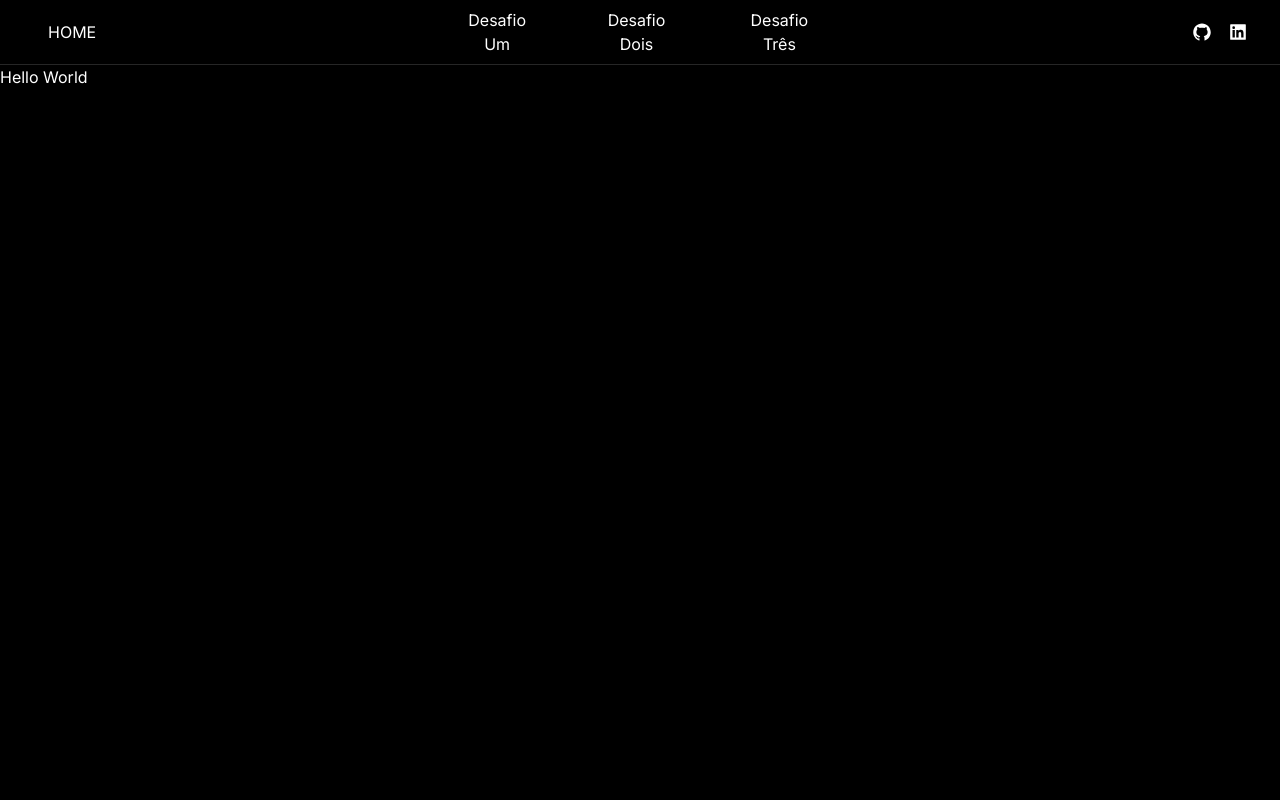
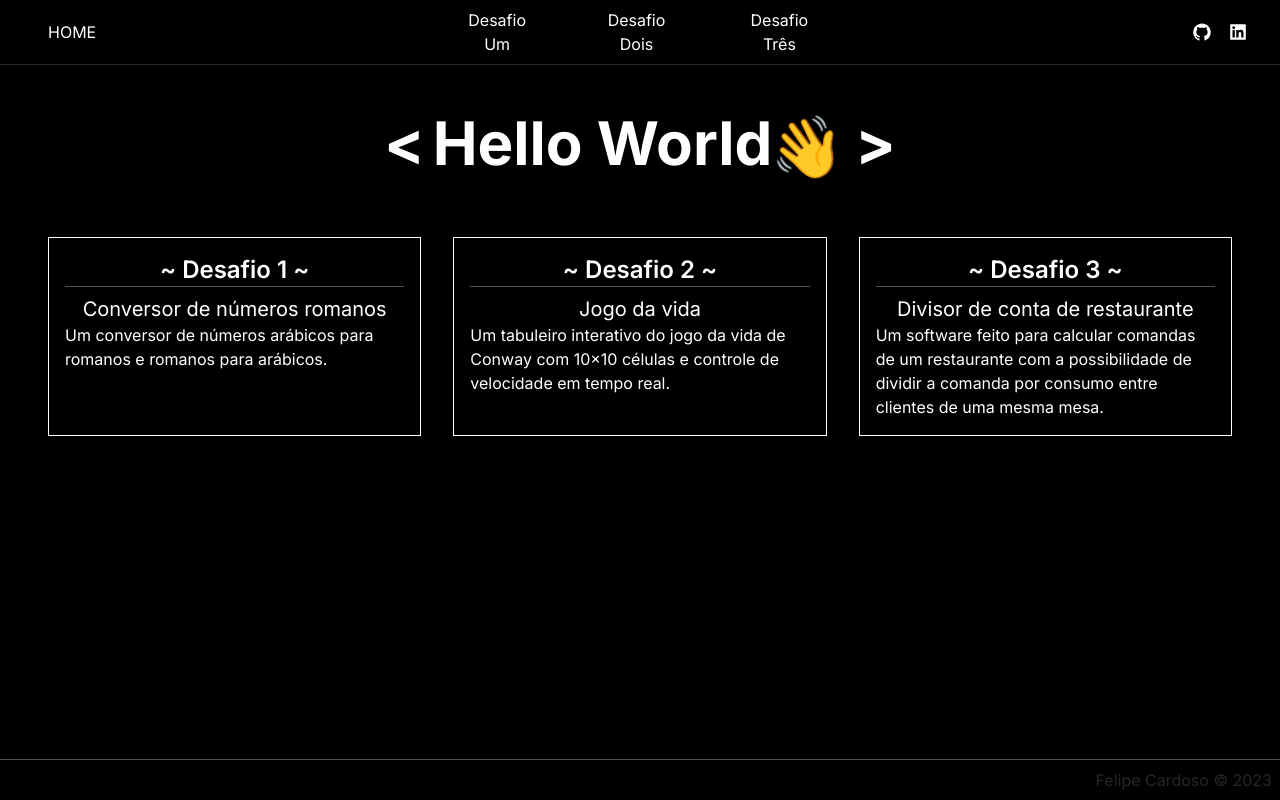
Before and after one commit to imLymei/desafios-rdo, a Next.js app: page / in a window 1280 px wide. Built offline with nearby package versions, Linux system fonts and the light colour scheme.

Commit message:
feat: finalized challenges

```diff
--- a/app/desafio-tres/page.tsx
+++ b/app/desafio-tres/page.tsx
@@ -423,7 +423,7 @@ function Page() {
 		<div className='grid grid-cols-1 sm:grid-cols-3 grid-rows-3 sm:grid-rows-1 gap-4 p-8 h-[1800px] sm:h-[800px]'>
 			<AddForms />
 			<div className='h-full flex flex-col gap-4 p-2 border border-white rounded-sm'>
-				<p className='flex justify-center items-center text-2xl font-bold'>Lista:</p>
+				<p className='flex justify-center items-center text-2xl font-bold'>Dados:</p>
 
 				<div className='flex flex-col flex-auto'>
 					<div className='flex gap-2 overflow-hidden'>
--- a/app/desafio-um/page.tsx
+++ b/app/desafio-um/page.tsx
@@ -149,7 +149,12 @@ function Page() {
 						<p>I = 1</p>
 					</div>
 				</form>
-				<div className='flex justify-between items-center p-2 border border-t-0 w-full border-white rounded-b-sm'>
+				<div
+					className={`flex justify-between items-center p-2 border border-t-0 w-full border-white rounded-b-sm origin-top transition-all ${
+						result == undefined
+							? 'scale-0 opacity-0 -translate-y-full'
+							: 'scale-100 opacity-100 translate-y-0'
+					}`}>
 					<p>Resultado:</p>
 					<p className={typeof result == 'string' ? 'font-serif' : ''}>{result}</p>
 				</div>
--- a/app/globals.css
+++ b/app/globals.css
@@ -2,82 +2,8 @@
 @tailwind components;
 @tailwind utilities;
 
-@layer base {
-	:root {
-		--background: 0 0% 100%;
-		--foreground: 222.2 47.4% 11.2%;
-
-		--muted: 210 40% 96.1%;
-		--muted-foreground: 215.4 16.3% 46.9%;
-
-		--popover: 0 0% 100%;
-		--popover-foreground: 222.2 47.4% 11.2%;
-
-		--card: 0 0% 100%;
-		--card-foreground: 222.2 47.4% 11.2%;
-
-		--border: 214.3 31.8% 91.4%;
-		--input: 214.3 31.8% 91.4%;
-
-		--primary: 222.2 47.4% 11.2%;
-		--primary-foreground: 210 40% 98%;
-
-		--secondary: 210 40% 96.1%;
-		--secondary-foreground: 222.2 47.4% 11.2%;
-
-		--accent: 210 40% 96.1%;
-		--accent-foreground: 222.2 47.4% 11.2%;
-
-		--destructive: 0 100% 50%;
-		--destructive-foreground: 210 40% 98%;
-
-		--ring: 215 20.2% 65.1%;
-
-		--radius: 0.5rem;
-	}
-
-	.dark {
-		--background: 224 71% 4%;
-		--foreground: 213 31% 91%;
-
-		--muted: 223 47% 11%;
-		--muted-foreground: 215.4 16.3% 56.9%;
-
-		--popover: 224 71% 4%;
-		--popover-foreground: 215 20.2% 65.1%;
-
-		--card: 224 71% 4%;
-		--card-foreground: 213 31% 91%;
-
-		--border: 216 34% 17%;
-		--input: 216 34% 17%;
-
-		--primary: 210 40% 98%;
-		--primary-foreground: 222.2 47.4% 1.2%;
-
-		--secondary: 222.2 47.4% 11.2%;
-		--secondary-foreground: 210 40% 98%;
-
-		--accent: 216 34% 17%;
-		--accent-foreground: 210 40% 98%;
-
-		--destructive: 0 63% 31%;
-		--destructive-foreground: 210 40% 98%;
-
-		--ring: 216 34% 17%;
-
-		--radius: 0.5rem;
-	}
-}
-
-@layer base {
-	* {
-		@apply border-border;
-	}
-	body {
-		@apply bg-background text-foreground;
-		font-feature-settings: 'rlig' 1, 'calt' 1;
-	}
+.hello {
+	animation: spin 3s cubic-bezier(0.5, 0, 0.5, 1) infinite;
 }
 
 * {
@@ -101,3 +27,15 @@
 *::-webkit-scrollbar-thumb:hover {
 	background-color: #333;
 }
+
+@keyframes spin {
+	0% {
+		transform: rotate(-10deg);
+	}
+	50% {
+		transform: rotate(10deg);
+	}
+	100% {
+		transform: rotate(-10deg);
+	}
+}
--- a/app/layout.tsx
+++ b/app/layout.tsx
@@ -1,11 +1,12 @@
 import Navbar from '@/components/Navbar';
 import './globals.css';
 import { Inter } from 'next/font/google';
+import Footer from '@/components/Footer';
 
 const inter = Inter({ subsets: ['latin'] });
 
 export const metadata = {
-	title: 'Desafios Rotas das Oficinas',
+	title: 'Desafios RDO',
 	description: 'Felipe Cardoso Brito da Silveira - lymeicontato@gmail.com',
 };
 
@@ -15,6 +16,7 @@ export default function RootLayout({ children }: { children: React.ReactNode })
 			<body className={`bg-black text-white ${inter.className}`}>
 				<Navbar />
 				{children}
+				<Footer />
 			</body>
 		</html>
 	);
--- a/app/page.tsx
+++ b/app/page.tsx
@@ -1,7 +1,58 @@
+type ChallengesCard = {
+	challengeNumber: string;
+	challengeTitle: string;
+	challengeDescription: string;
+	challengeLink: string;
+};
+
 export default function Home() {
 	return (
-		<main>
-			<div>Hello World</div>
+		<main className='flex flex-col justify-center items-center gap-16 p-12'>
+			<div className='flex text-6xl gap-2 font-bold'>
+				<p>{'<'}</p>
+				<div className='flex justify-center'>
+					<h1>Hello World</h1>
+					<div className='hello origin-bottom-right'>👋</div>
+				</div>
+				<p>{'>'}</p>
+			</div>
+			<div className='grid grid-cols-3 grid-rows-1 gap-8'>
+				<ChallengesCard
+					challengeNumber='1'
+					challengeTitle='Conversor de números romanos'
+					challengeDescription='Um conversor de números arábicos para romanos e romanos para arábicos.'
+					challengeLink='/desafio-um'
+				/>
+				<ChallengesCard
+					challengeNumber='2'
+					challengeTitle='Jogo da vida'
+					challengeDescription='Um tabuleiro interativo do jogo da vida de Conway com 10x10 células e controle de velocidade em tempo real.'
+					challengeLink='/desafio-um'
+				/>
+				<ChallengesCard
+					challengeNumber='3'
+					challengeTitle='Divisor de conta de restaurante'
+					challengeDescription='Um software feito para calcular comandas de um restaurante com a possibilidade de dividir a comanda por consumo entre clientes de uma mesma mesa.'
+					challengeLink='/desafio-um'
+				/>
+			</div>
 		</main>
 	);
 }
+
+function ChallengesCard({
+	challengeNumber,
+	challengeTitle,
+	challengeDescription,
+	challengeLink,
+}: ChallengesCard) {
+	return (
+		<a href={challengeLink} className='p-4 border border-white rounded-sm transition hover:scale-105'>
+			<p className='text-2xl font-semibold text-center border-b border-neutral-600 mb-2'>
+				~ Desafio {challengeNumber} ~
+			</p>
+			<p className='text-xl text-center'>{challengeTitle}</p>
+			<p>{challengeDescription}</p>
+		</a>
+	);
+}
--- /dev/null
+++ b/components/Footer.tsx
@@ -0,0 +1,13 @@
+import Link from 'next/link';
+
+function Footer() {
+	return (
+		<div className='absolute bottom-0 w-screen flex justify-end p-2 border-t border-neutral-600'>
+			<Link href={'https://lymei.art'} target='_blank' className='text-neutral-800 text-center'>
+				Felipe Cardoso © 2023
+			</Link>
+		</div>
+	);
+}
+
+export default Footer;
```
